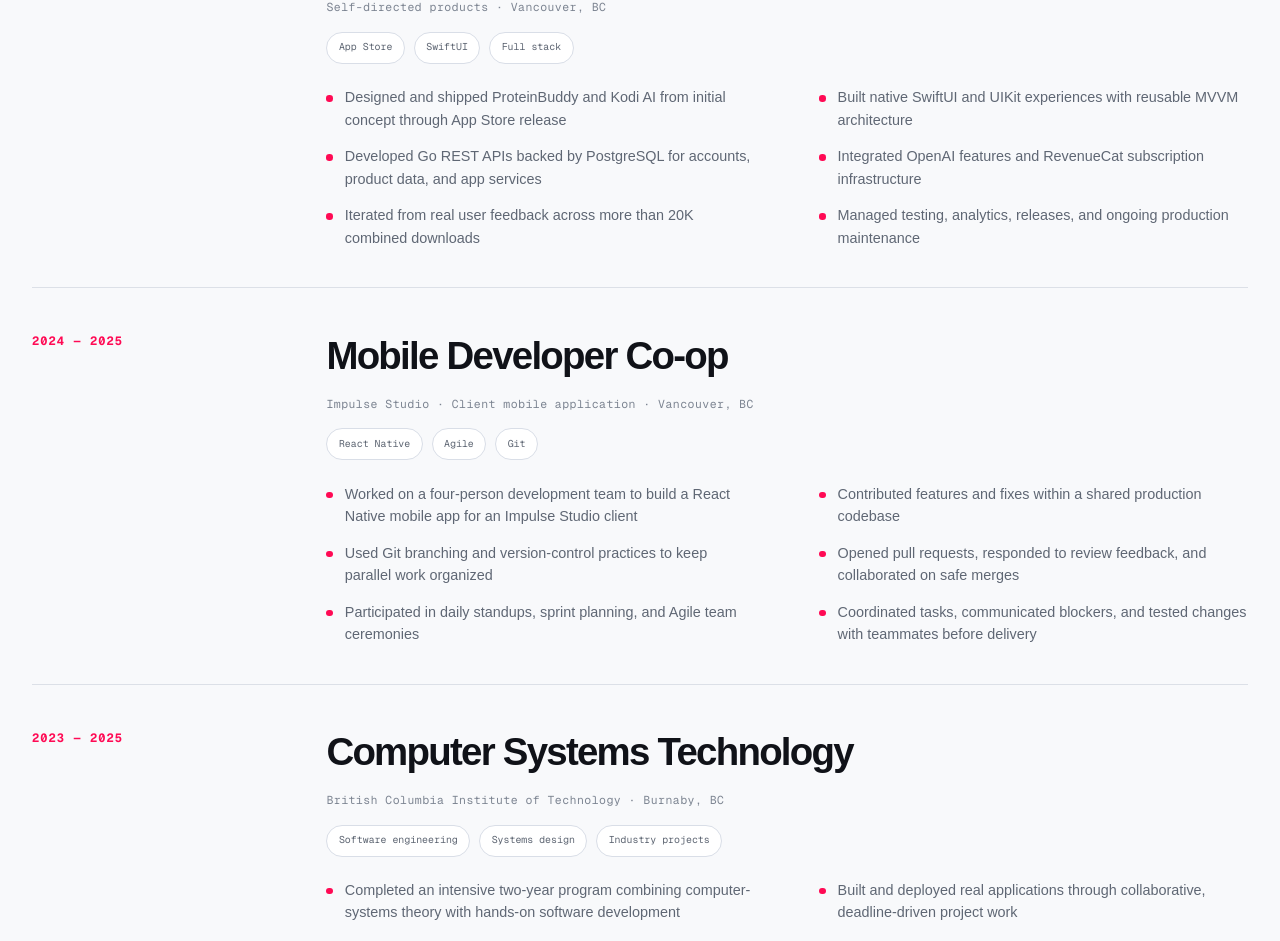
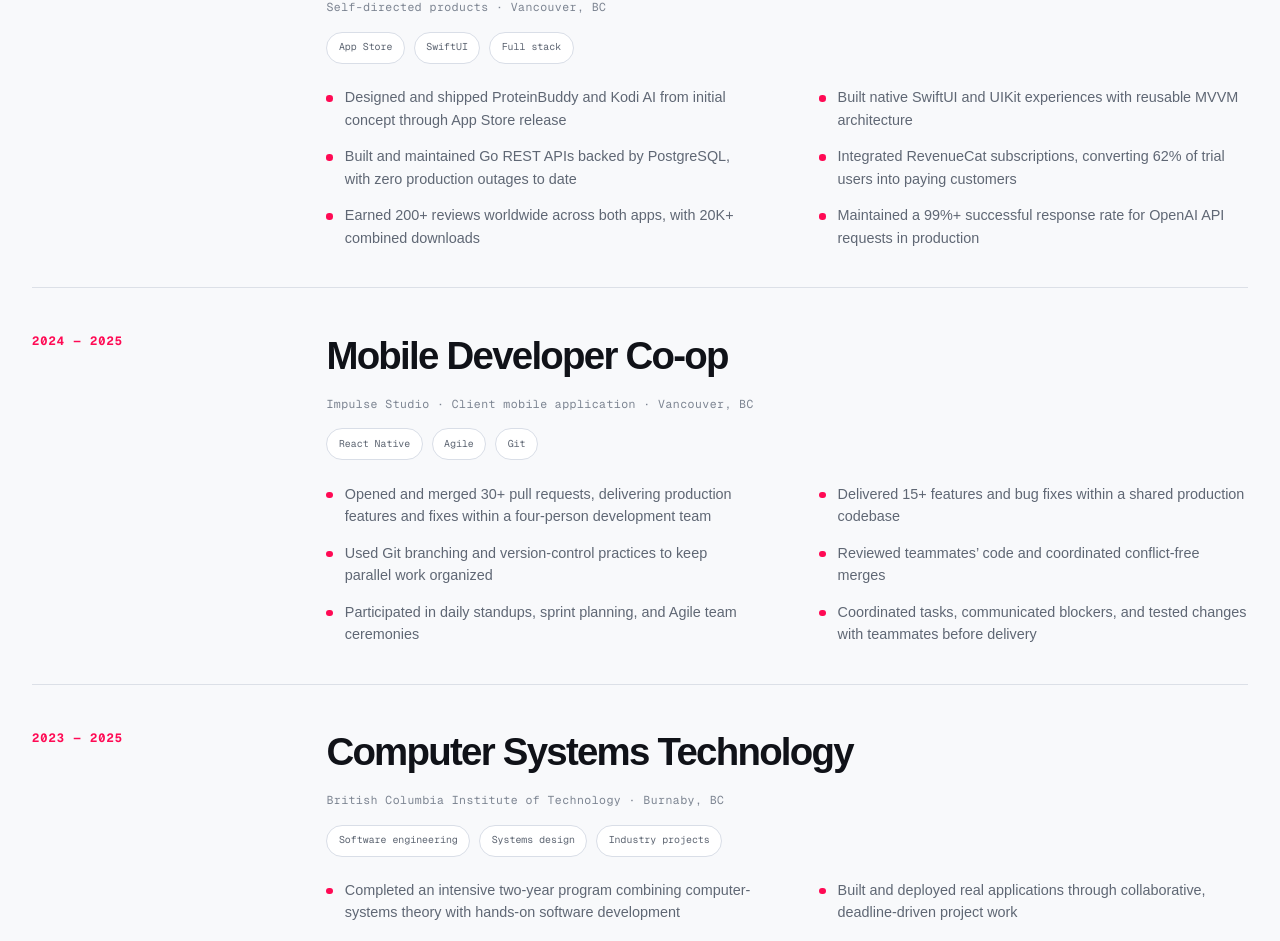
Before and after one commit to calebchiang/portfolio, a Next.js app in the folder ios_portfolio/: page / in a window 1280 px wide. Shown: the part 2773-3714 px from the top of the page. Built offline with nearby package versions, Linux system fonts and the light colour scheme.

Commit message:
updated copy

```diff
--- a/ios_portfolio/src/app/page.tsx
+++ b/ios_portfolio/src/app/page.tsx
@@ -204,7 +204,7 @@ export default function Home() {
             </dl>
 
             <div className="project-actions">
-              <a className="project-primary" href="#">App Store <span>↗</span></a>
+              <a className="project-primary" href="https://apps.apple.com/app/kodi-ai-speaking-coach/id6760429558">App Store <span>↗</span></a>
             </div>
           </div>
         </article>
@@ -232,10 +232,10 @@ export default function Home() {
                 <ul className="experience-points">
                   <li>Designed and shipped ProteinBuddy and Kodi AI from initial concept through App Store release</li>
                   <li>Built native SwiftUI and UIKit experiences with reusable MVVM architecture</li>
-                  <li>Developed Go REST APIs backed by PostgreSQL for accounts, product data, and app services</li>
-                  <li>Integrated OpenAI features and RevenueCat subscription infrastructure</li>
-                  <li>Iterated from real user feedback across more than 20K combined downloads</li>
-                  <li>Managed testing, analytics, releases, and ongoing production maintenance</li>
+                  <li>Built and maintained Go REST APIs backed by PostgreSQL, with zero production outages to date</li>
+                  <li>Integrated RevenueCat subscriptions, converting 62% of trial users into paying customers</li>
+                  <li>Earned 200+ reviews worldwide across both apps, with 20K+ combined downloads</li>
+                  <li>Maintained a 99%+ successful response rate for OpenAI API requests in production</li>
                 </ul>
               </div>
             </article>
@@ -251,10 +251,10 @@ export default function Home() {
                   <li>Git</li>
                 </ul>
                 <ul className="experience-points">
-                  <li>Worked on a four-person development team to build a React Native mobile app for an Impulse Studio client</li>
-                  <li>Contributed features and fixes within a shared production codebase</li>
+                  <li>Opened and merged 30+ pull requests, delivering production features and fixes within a four-person development team</li>
+                  <li>Delivered 15+ features and bug fixes within a shared production codebase</li>
                   <li>Used Git branching and version-control practices to keep parallel work organized</li>
-                  <li>Opened pull requests, responded to review feedback, and collaborated on safe merges</li>
+                  <li>Reviewed teammates’ code and coordinated conflict-free merges</li>
                   <li>Participated in daily standups, sprint planning, and Agile team ceremonies</li>
                   <li>Coordinated tasks, communicated blockers, and tested changes with teammates before delivery</li>
                 </ul>
```
